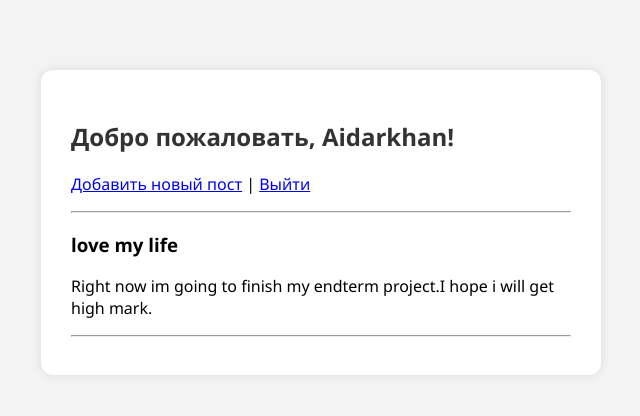
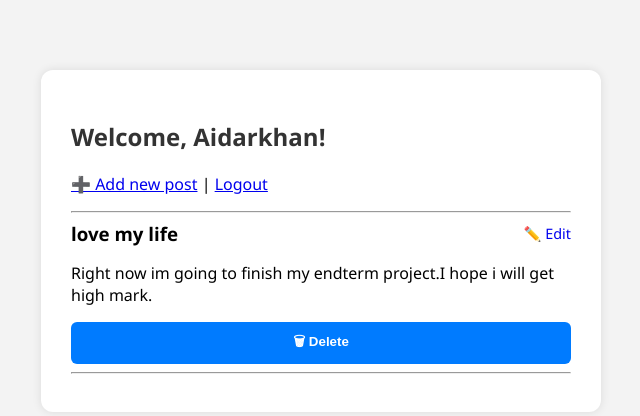
Before and after one commit to Aidarkhan-hub/endterm_flask, a Flask app: page / in a window 1280 px wide. Shown: the top 416 px of the page, without its empty margins (319-959 px from the left). Run offline with Flask 3, Linux system fonts and the light colour scheme; a user stored in the database is signed in.

Commit message:
added sessions,edit button

```diff
--- a/app.py
+++ b/app.py
@@ -6,7 +6,7 @@ from models import app, db, User, Post
 
 migrate = Migrate(app, db)
 
-# Самописный декоратор для защиты маршрутов
+# Декоратор авторизации
 def login_required(f):
     @wraps(f)
     def decorated_function(*args, **kwargs):
@@ -82,5 +82,39 @@ def add_post():
 
     return render_template('add_post.html')
 
+@app.route('/edit_post/<int:post_id>', methods=['GET', 'POST'])
+@login_required
+def edit_post(post_id):
+    post = Post.query.get_or_404(post_id)
+    if post.user_id != session['user_id']:
+        flash('У вас нет доступа к этому посту.')
+        return redirect(url_for('home'))
+
+    if request.method == 'POST':
+        post.title = request.form['title'].strip()
+        post.content = request.form['content'].strip()
+        if not post.title or not post.content:
+            flash('Поля не могут быть пустыми.')
+            return redirect(url_for('edit_post', post_id=post_id))
+
+        db.session.commit()
+        flash('Пост обновлён.')
+        return redirect(url_for('home'))
+
+    return render_template('edit_post.html', post=post)
+
+@app.route('/delete_post/<int:post_id>', methods=['POST'])
+@login_required
+def delete_post(post_id):
+    post = Post.query.get_or_404(post_id)
+    if post.user_id != session['user_id']:
+        flash('Вы не можете удалить этот пост.')
+        return redirect(url_for('home'))
+
+    db.session.delete(post)
+    db.session.commit()
+    flash('Пост удалён.')
+    return redirect(url_for('home'))
+
 if __name__ == '__main__':
     app.run(debug=True)
--- a/templates/dashboard.html
+++ b/templates/dashboard.html
@@ -1,17 +1,27 @@
 {% extends "base.html" %}
 {% block title %}Dashboard{% endblock %}
 {% block content %}
-<h2>Добро пожаловать, {{ user.username }}!</h2>
-<p><a href="/add_post">Добавить новый пост</a> | <a href="/logout">Выйти</a></p>
 
+<h2>Welcome, {{ user.username }}!</h2>
+<p><a href="/add_post">➕ Add new post</a> | <a href="/logout">Logout</a></p>
 <hr>
+
 {% for post in posts %}
-    <div class="post">
-        <h3>{{ post.title }}</h3>
-        <p>{{ post.content }}</p>
-        <hr>
+  <div class="post">
+    <div style="display: flex; justify-content: space-between; align-items: center;">
+      <h3 style="margin: 0;">{{ post.title }}</h3>
+      <a href="{{ url_for('edit_post', post_id=post.id) }}" style="font-size: 0.9rem; text-decoration: none;">✏️ Edit</a>
     </div>
+    <p>{{ post.content }}</p>
+    <form action="{{ url_for('delete_post', post_id=post.id) }}" method="post">
+      <button type="submit" style="width: 100%; background-color: #007bff; color: white; padding: 10px; border: none; border-radius: 6px; font-weight: bold;">
+        🗑 Delete
+      </button>
+    </form>
+    <hr>
+  </div>
 {% else %}
-    <p>У вас пока нет постов.</p>
+  <p>You haven't added any posts yet.</p>
 {% endfor %}
+
 {% endblock %}
```
Also changed, not shown: templates/edit_post.html (added, +13 -0 lines), instance/database.db.
